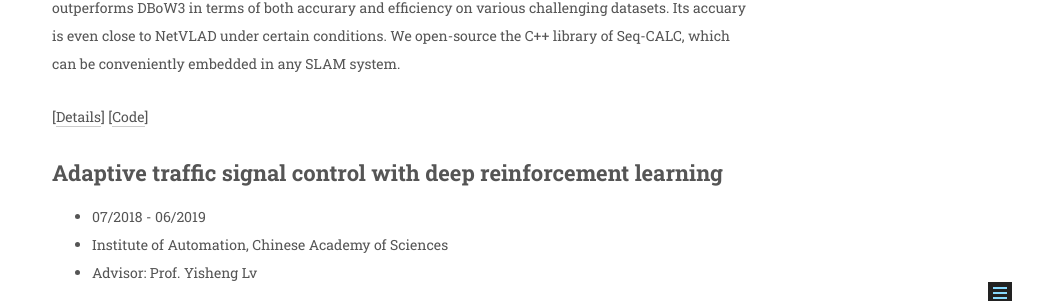
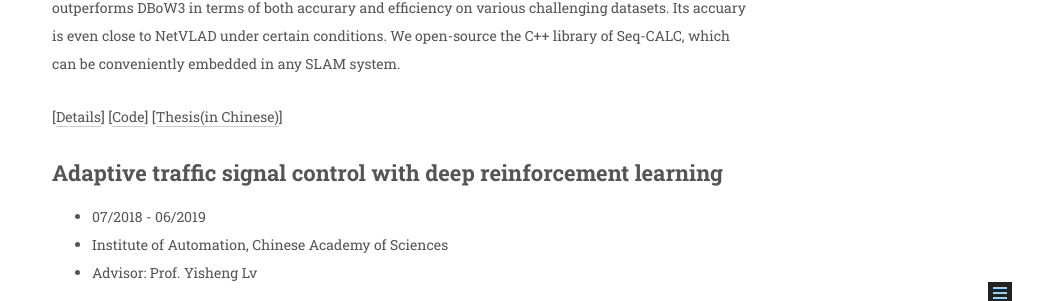
Before and after one commit to Mingrui-Yu/Mingrui-Yu.github.io, a Jekyll site: the page built from project/index.md, in a window 1280 px wide. Shown: the part 549-850 px from the top of the page, without its empty margins (238-1280 px from the left). Built offline with Jekyll 4.4.1, drawn with Linux system fonts in a browser that asks for light colours.

Commit message:
Update index.md

```diff
--- a/project/index.md
+++ b/project/index.md
@@ -12,7 +12,7 @@ title: Projects
 
 We propose a lightweight SLAM loop detection method based on deep learning. An unsupervised denoising auto-encoder network is trained to extract an image’s deep descriptor, which uses the projective-transformed images as input data, and HOG descriptor as the reconstruction object. Besides, we apply PCA to reduce the descriptor’s dimension, and combine linear query with fast approximate nearest neighbor search to further improve the efficiency. With the help of sequence match, we significantly improve its accurary. The results of experiments on NVIDIA TX2 demonstrate that, our Seq-CALC outperforms DBoW3 in terms of both accurary and efficiency on various challenging datasets. Its accuary is even close to NetVLAD under certain conditions. We open-source the C++ library of Seq-CALC, which can be conveniently embedded in any SLAM system.
 
-[[Details](https://mingrui-yu.github.io/Seq-CALC/)] [[Code](https://github.com/Mingrui-Yu/Seq-CALC)]
+[[Details](https://mingrui-yu.github.io/Seq-CALC/)] [[Code](https://github.com/Mingrui-Yu/Seq-CALC)] [[Thesis(in Chinese)](https://www.jianguoyun.com/p/DVqHhNIQ-9KLBxi40dkD)]
 
 
 ## Adaptive traffic signal control with deep reinforcement learning
```
